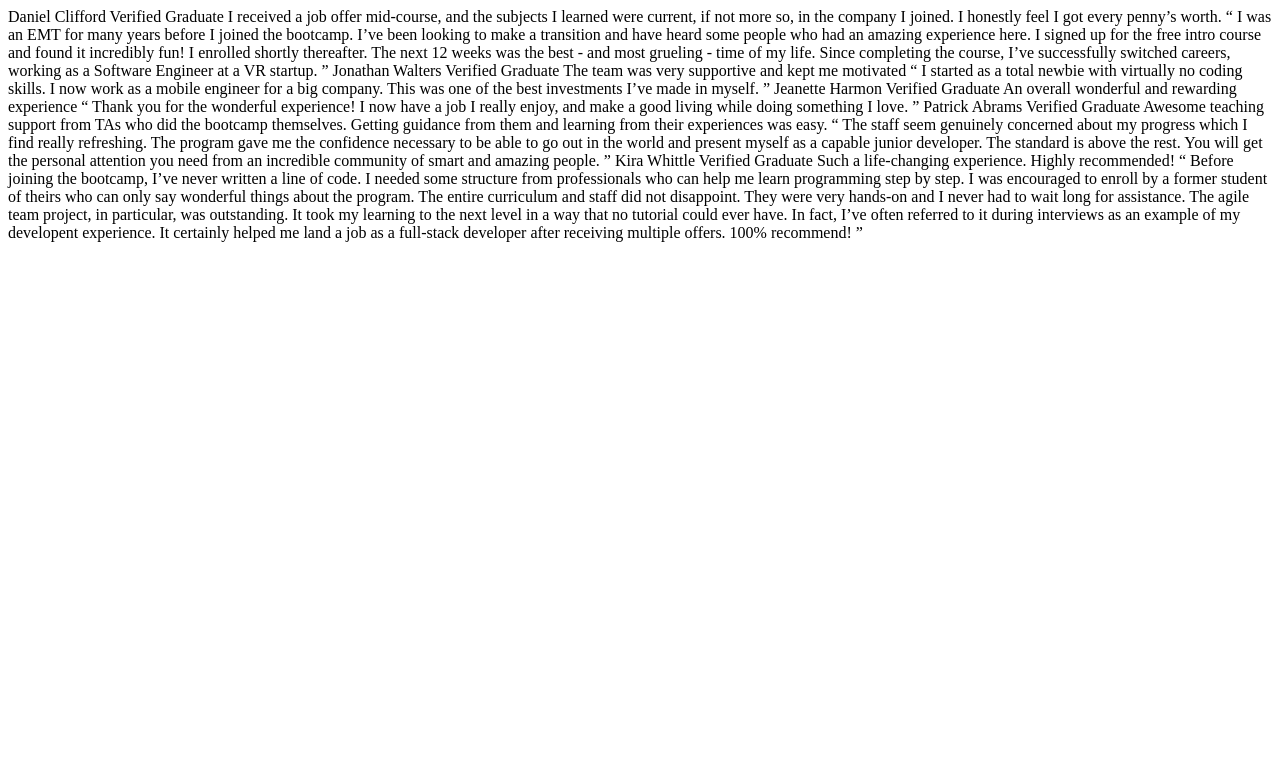
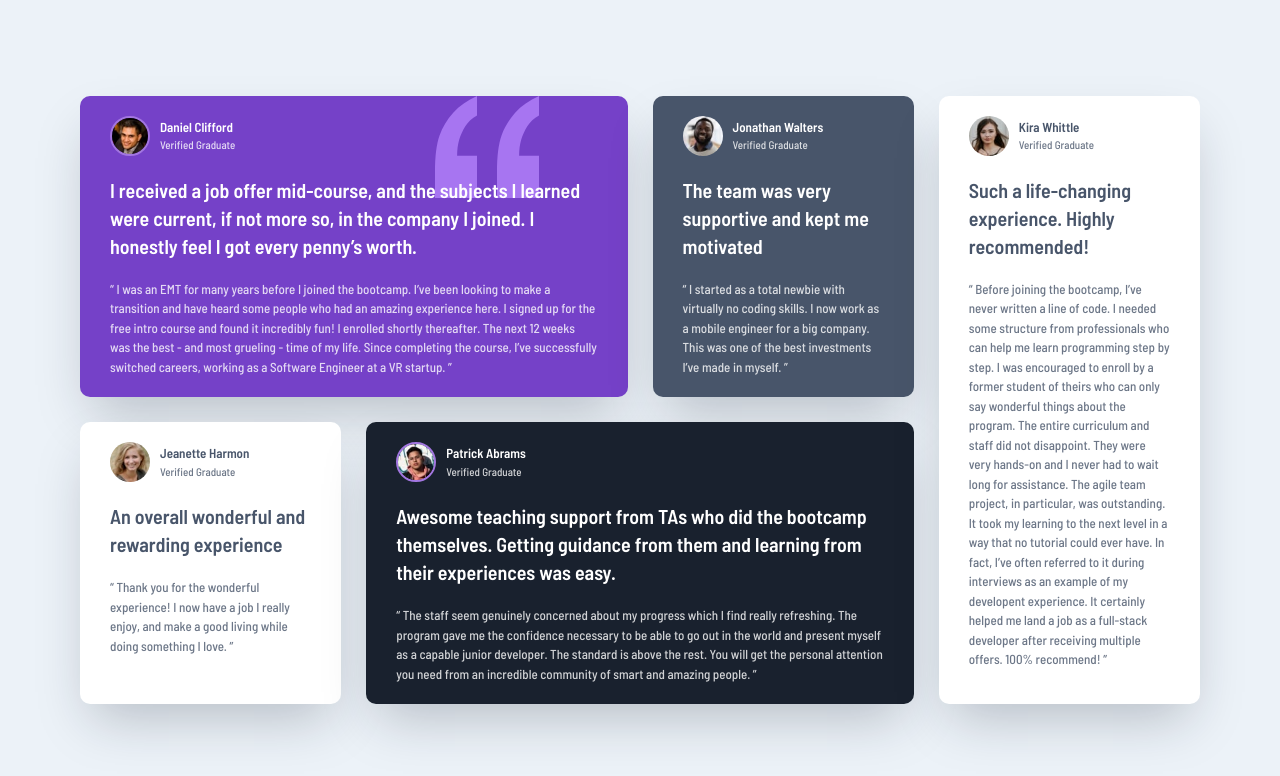
Before and after one commit to rowanrooster/testimonials-grid-section, a plain HTML site: page index.html in a window 1280 px wide. Drawn offline with Linux system fonts and the light colour scheme.

Commit message:
Final styling

```diff
--- a/index.html
+++ b/index.html
@@ -5,61 +5,98 @@
   <meta name="viewport" content="width=device-width, initial-scale=1.0"> <!-- displays site properly based on user's device -->
   <link rel="icon" type="image/png" sizes="32x32" href="./images/favicon-32x32.png">
   <title>Frontend Mentor | [Challenge Name Here]</title>
+  <link rel="preconnect" href="https://fonts.googleapis.com">
+  <link rel="preconnect" href="https://fonts.gstatic.com" crossorigin>
+  <link href="https://fonts.googleapis.com/css2?family=Barlow+Semi+Condensed:ital,wght@0,100;0,200;0,300;0,400;0,500;0,600;0,700;0,800;0,900;1,100;1,200;1,300;1,400;1,500;1,600;1,700;1,800;1,900&display=swap" rel="stylesheet">
+  <link rel="stylesheet" href="dist/style.css">
 </head>
 <body>
 
-  Daniel Clifford
-  Verified Graduate
-
-  I received a job offer mid-course, and the subjects I learned were current, if not more so,
-  in the company I joined. I honestly feel I got every penny’s worth.
-
-  “ I was an EMT for many years before I joined the bootcamp. I’ve been looking to make a
+  <main class="wrapper">
+    <section class="testimonial qotd">
+      <div class="test-head">
+        <img class="bordered" src="assets/images/image-daniel.jpg" alt="daniel">
+        <div class="author">
+          <h3>Daniel Clifford</h3>
+          <p>Verified Graduate</p>
+        </div>
+      </div>
+      <div class="test-body">
+        <h2>I received a job offer mid-course, and the subjects I learned were current, if not more so,
+          in the company I joined. I honestly feel I got every penny’s worth.</h2>
+        <p>  “ I was an EMT for many years before I joined the bootcamp. I’ve been looking to make a
           transition and have heard some people who had an amazing experience here. I signed up
           for the free intro course and found it incredibly fun! I enrolled shortly thereafter.
           The next 12 weeks was the best - and most grueling - time of my life. Since completing
-  the course, I’ve successfully switched careers, working as a Software Engineer at a VR startup. ”
-
-  Jonathan Walters
-  Verified Graduate
-
-  The team was very supportive and kept me motivated
-
-  “ I started as a total newbie with virtually no coding skills. I now work as a mobile engineer
-  for a big company. This was one of the best investments I’ve made in myself. ”
-
-  Jeanette Harmon
-  Verified Graduate
-
-  An overall wonderful and rewarding experience
-
-  “ Thank you for the wonderful experience! I now have a job I really enjoy, and make a good living
-  while doing something I love. ”
-
-  Patrick Abrams
-  Verified Graduate
-
-  Awesome teaching support from TAs who did the bootcamp themselves. Getting guidance from them and
-  learning from their experiences was easy.
-
-  “ The staff seem genuinely concerned about my progress which I find really refreshing. The program
+          the course, I’ve successfully switched careers, working as a Software Engineer at a VR startup. ”</p>
+      </div>
+    </section>
+    <section class="testimonial">
+      <div class="test-head">
+        <img src="assets/images/image-jonathan.jpg" alt="jonathan">
+        <div class="author">
+          <h3>Jonathan Walters</h3>
+          <p>Verified Graduate</p>
+        </div>
+      </div>
+      <div class="test-body">
+        <h2>The team was very supportive and kept me motivated</h2>
+        <p>“ I started as a total newbie with virtually no coding skills. I now work as a mobile engineer
+          for a big company. This was one of the best investments I’ve made in myself. ”</p>
+      </div>
+    </section>
+    <section class="testimonial">
+      <div class="test-head">
+        <img src="assets/images/image-jeanette.jpg" alt="jeanette">
+        <div class="author">
+          <h3>Jeanette Harmon</h3>
+          <p>Verified Graduate</p>
+        </div>
+      </div>
+      <div class="test-body">
+        <h2>An overall wonderful and rewarding experience</h2>
+        <p>“ Thank you for the wonderful experience! I now have a job I really enjoy, and make a good living
+          while doing something I love. ”</p>
+      </div>
+    </section>
+    <section class="testimonial">
+      <div class="test-head">
+        <img class="bordered" src="assets/images/image-patrick.jpg" alt="patrick">
+        <div class="author">
+          <h3>Patrick Abrams</h3>
+          <p>Verified Graduate</p>
+        </div>
+      </div>
+      <div class="test-body">
+        <h2>Awesome teaching support from TAs who did the bootcamp themselves. Getting guidance from them and
+          learning from their experiences was easy.</h2>
+        <p>“ The staff seem genuinely concerned about my progress which I find really refreshing. The program
           gave me the confidence necessary to be able to go out in the world and present myself as a capable
           junior developer. The standard is above the rest. You will get the personal attention you need from
-  an incredible community of smart and amazing people. ”
-
-  Kira Whittle
-  Verified Graduate
-
-  Such a life-changing experience. Highly recommended!
-
-  “ Before joining the bootcamp, I’ve never written a line of code. I needed some structure from
+          an incredible community of smart and amazing people. ”</p>
+      </div>
+    </section>
+    <section class="testimonial">
+      <div class="test-head">
+        <img src="assets/images/image-kira.jpg" alt="kira">
+        <div class="author">
+          <h3>Kira Whittle</h3>
+          <p>Verified Graduate</p>
+        </div>
+      </div>
+      <div class="test-body">
+        <h2>Such a life-changing experience. Highly recommended!</h2>
+        <p>“ Before joining the bootcamp, I’ve never written a line of code. I needed some structure from
           professionals who can help me learn programming step by step. I was encouraged to enroll by a former
           student of theirs who can only say wonderful things about the program. The entire curriculum and staff
           did not disappoint. They were very hands-on and I never had to wait long for assistance. The agile team
           project, in particular, was outstanding. It took my learning to the next level in a way that no tutorial
           could ever have. In fact, I’ve often referred to it during interviews as an example of my developent
           experience. It certainly helped me land a job as a full-stack developer after receiving multiple offers.
-  100% recommend! ”
+          100% recommend! ”</p>
+      </div>
+    </section>
+  </main>
 
 </body>
 </html>
--- a/scss/global/_boilerplate.scss
+++ b/scss/global/_boilerplate.scss
@@ -4,12 +4,34 @@
 
 body {
     margin: 0;
-    font-size: 1rem;
+    font-family: "Barlow Semi Condensed", sans-serif;
+    font-size: 0.813rem;
     line-height: 1.5;
-    font-weight: 400;
+    font-weight: 500;
+    background-color: var(--l-blue);
+
+    min-height: 100vh;
+    display: flex;
+    flex-direction: column;
+    align-items: center;
+    justify-content: center;
 }
 
-h1, h2, h3, p {
+h2 {
+    margin: 0;
+    font-size: 1.25rem;
+    line-height: 1.4;
+    font-weight: 600;
+}
+
+h3 {
+    margin: 0;
+    font-size: 0.813rem;
+    line-height: 1.5;
+    font-weight: 600;
+}
+
+p {
     margin: 0;
 }
 
--- a/scss/global/_variables.scss
+++ b/scss/global/_variables.scss
@@ -1,3 +1,11 @@
 :root {
+    --violet: hsl(263, 55%, 52%);
+    --h-violet: hsl(265, 63%, 67%);
+    --d-blue: hsl(217, 19%, 35%);
+    --dd-blue: hsl(219, 29%, 14%);
 
+    --l-gray: hsl(0, 0%, 81%);
+    --l-blue: hsl(210, 46%, 95%);
+
+    --white: hsl(0, 0%, 100%);
 }
--- a/scss/style.scss
+++ b/scss/style.scss
@@ -1,6 +1,100 @@
 @use 'global';
 @use 'util' as u;
 
+.wrapper {
+    max-width: u.rem(1160);
+    padding: 30px 20px;
+    display: grid;
+    grid-template-columns: repeat(4, 1fr);
+    gap: 25px;
 
-@media screen and (max-width: 375px) {
+    .testimonial {
+        padding: 20px 30px;
+        border-radius: 10px;
+        color: var(--d-blue);
+        background-color: var(--white);
+        box-shadow: rgba(25, 33, 46, 0.25) 0px 25px 50px -12px;
+
+        &:nth-child(1) { grid-column: 1/3; background-color: var(--violet); color: var(--white); }
+        &:nth-child(2) { grid-column: 3/4; background-color: var(--d-blue); color: var(--white); }
+        &:nth-child(3) { grid-column: 1/2; grid-row: 2; }
+        &:nth-child(4) { grid-column: 2/4; grid-row: 2; background-color: var(--dd-blue); color: var(--white);}
+        &:nth-child(5) { grid-column: 4; grid-row: 1/3; }
+
+        .test-head {
+            display: flex;
+
+            img {
+                margin-right: 10px;
+                width: 40px;
+                height: 40px;
+                border-radius: 20px;
+                float: left;
+
+
+            }.bordered {
+                    border: 2px solid var(--h-violet);
+                }
+
+            h3 { margin-top: 2px;}
+
+            p {
+                font-size: 0.688rem;
+                font-weight: 500;
+                opacity: 0.8;
+            }
+        }
+
+        .test-body {
+            h2 {
+                margin: 20px 0;
+            }
+            p {
+                opacity: 0.8;
+            }
+        }
+    }
+    .qotd {
+        background-image: url("../assets/images/bg-pattern-quotation.svg");
+        background-repeat: no-repeat;
+        background-position: top 0 right 20%;
+    }
 }
+
+@media screen and (max-width: u.rem(1100)) {
+    .wrapper {
+        .testimonial {
+            &:nth-child(1) { grid-column: 1/3; }
+            &:nth-child(2) { grid-column: 3/4;  }
+            &:nth-child(3) { grid-column: 4/5; grid-row: 1;}
+            &:nth-child(4) { grid-column: 1/3; grid-row: 2; }
+            &:nth-child(5) { grid-column: 3/5; grid-row: 2;}
+        }
+    }
+}
+
+@media screen and (max-width: u.rem(900)) {
+    .wrapper {
+        .testimonial {
+            &:nth-child(1) { grid-column: 1/3; grid-row: 1; }
+            &:nth-child(2) { grid-column: 3/5; grid-row: 1; }
+            &:nth-child(3) { grid-column: 1/3; grid-row: 2;}
+            &:nth-child(4) { grid-column: 3/5; grid-row: 2; }
+            &:nth-child(5) { grid-column: 1/3; grid-row: 3;}
+        }
+    }
+}
+
+@media screen and (max-width: u.rem(750)) {
+    .wrapper {
+        grid-template-columns: 1fr;
+
+        .testimonial {
+            &:nth-child(1) { grid-column: 1; grid-row: 1; }
+            &:nth-child(2) { grid-column: 1; grid-row: 2; }
+            &:nth-child(3) { grid-column: 1; grid-row: 3;}
+            &:nth-child(4) { grid-column: 1; grid-row: 4; }
+            &:nth-child(5) { grid-column: 1; grid-row: 5;}
+        }
+    }
+}
```
Also changed, not shown: dist/style.css (added), 1 other file. Lines whose indentation alone changed are shown as unchanged.
